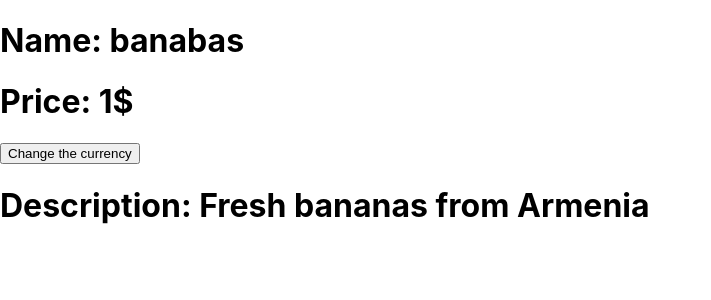
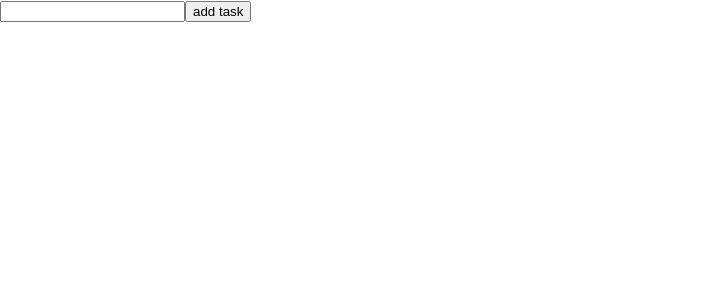
Before and after one commit to Arman7171/bitschoolProject, a React (Create React App) app: page / in a window 1280 px wide. Shown: the top 300 px of the page, without its empty margins (0-711 px from the left). Built offline with nearby package versions, Linux system fonts and the light colour scheme.

Commit message:
To do list homework6

```diff
--- a/src/App.js
+++ b/src/App.js
@@ -1,32 +1,11 @@
 import React from 'react';
-import GetFullName from './Components/FullName'
-import UserInfo from './Components/Info'
-import Product from './Components/Product'
-// HomeWork 3
-
-// function App() {
-//   var users = [
-//     {userName: 'user1', password: 1111, email: 'a@gmail.com'},
-//     {userName: 'user2', password: 2222, email: 'b@gmail.com'},
-//     {userName: 'user3', password: 3333, email: 'c@gmail.com'},
-// ]
-//   return (
-//     <div className="App">
-//       <GetFullName name='Arman' lastName='Vardanyan' />
-//       <UserInfo users={users} />
-//     </div>
-//   );
-// }
-
-
-
-//HomeWork 4
+import ToDo from './Components/ToDo'
 
 function App() {
 
   return (
     <div className="App">
-      <Product name='banabas' price={1} description='Fresh bananas from Armenia' />
+      <ToDo />
     </div>
   );
 }
--- a/src/Components/Description.jsx
+++ /dev/null
@@ -1,12 +0,0 @@
-import React, { Component } from "react";
-
-export default class Description extends Component {
-  constructor(props) {
-    super(props);
-  }
-  render() {
-    return(
-        <h1>Description: {this.props.description}</h1>
-    );
-  }
-}
--- a/src/Components/FullName.jsx
+++ /dev/null
@@ -1,10 +0,0 @@
-import React from 'react'
-
-export default function GetFullName(props) {
-    return(
-        <div>
-            <h1> {props.name} </h1>
-            <h1> {props.lastName} </h1>
-        </div>
-    );
-}
--- a/src/Components/Info.jsx
+++ /dev/null
@@ -1,20 +0,0 @@
-import React from 'react'
-
-const UserInfo = props => {
-    var users = props.users
-    return(
-        <div style={{display: 'flex', margin: '80px'}}>
-            {users.map((userInfo, index) => {
-                return(
-                    <div style={{margin: '40px'}} key={index}>
-                        <p>userName: <span>{userInfo.userName}</span></p>
-                        <p>password: <span>{userInfo.password}</span></p>
-                        <p>email: <span>{userInfo.email}</span></p>
-                    </div>
-                );
-            })}
-        </div>
-    );
-}
-
-export default UserInfo
--- a/src/Components/Name.jsx
+++ /dev/null
@@ -1,12 +0,0 @@
-import React, { Component } from "react";
-
-export default class Name extends Component {
-  constructor(props) {
-    super(props);
-  }
-  render() {
-    return(
-        <h1>Name: {this.props.name}</h1>
-    );
-  }
-}
--- a/src/Components/Price.jsx
+++ /dev/null
@@ -1,37 +0,0 @@
-import React, { Component } from "react";
-
-export default class Price extends Component {
-  constructor(props) {
-    super(props);
-    this.state = {
-      value: props.price,
-      currency: 'dollars'
-    };
-  }
-
-
-  handleChangeCurrency = () => {
-    let {value, currency} = this.state;
-    if(currency === 'dollars'){
-      value = value*478;
-      currency = 'dram';
-    }
-    else{
-      value = value/478;
-      currency = 'dollars';
-    };
-
-    this.setState({
-      value,
-      currency
-    });
-  }
-  render() {
-    return(
-        <div>
-          <h1>Price: {this.state.value}<span>{this.state.currency==='dollars'? '$' : 'dram'}</span></h1>
-          <button onClick={this.handleChangeCurrency}>Change the currency</button>
-        </div>
-    );
-  }
-}
--- a/src/Components/Product.jsx
+++ /dev/null
@@ -1,19 +0,0 @@
-import React, { Component } from "react";
-import Name from './Name'
-import Price from './Price'
-import Description from './Description'
-
-export default class Product extends Component {
-  constructor(props) {
-    super(props);
-  }
-  render() {
-    return(
-        <div>
-            <Name name={this.props.name} />
-            <Price price={this.props.price} />
-            <Description description={this.props.description} />
-        </div>
-    );
-  }
-}
--- /dev/null
+++ b/src/Components/Task.jsx
@@ -0,0 +1,11 @@
+import React from 'react'
+
+const Task = (props) => {
+    return (
+        <div>
+            <h2>{props.index}. <span>{props.task}</span></h2>
+        </div>
+    );
+}
+
+export default Task;
--- /dev/null
+++ b/src/Components/ToDo.jsx
@@ -0,0 +1,43 @@
+import React, {Component} from 'react'
+import Task from './Task'
+
+export default class ToDo extends Component{
+    state = {
+        text: '',
+        tasks: []
+    };
+
+    writeTask = (e) => {
+        this.setState({
+            text: e.target.value
+        });
+    };
+
+    addTask = () => {
+        let {tasks,text} = this.state;
+        this.setState({
+            tasks: [...tasks, text],
+            text: ''
+        });
+    };
+
+    render(){
+        let {tasks,text} = this.state;
+
+        return(
+            <>
+                <input value={text} onChange={this.writeTask} type="text"/>
+                <button onClick={this.addTask}>add task</button>
+                {tasks.map((task, index) =>{
+                    return(
+                    <Task
+                    task = {task}
+                    index={index}
+                    key={index}
+                    />
+                    );
+                })}
+            </>
+        );
+    }
+}
```
